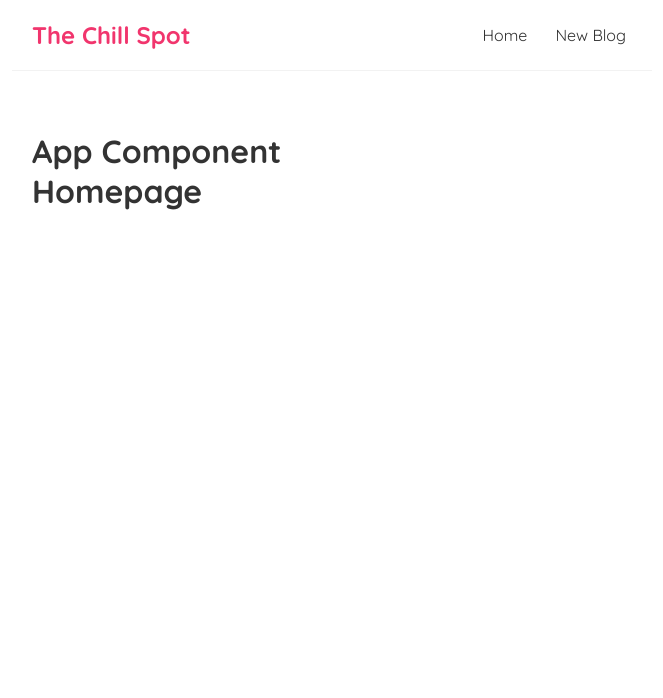
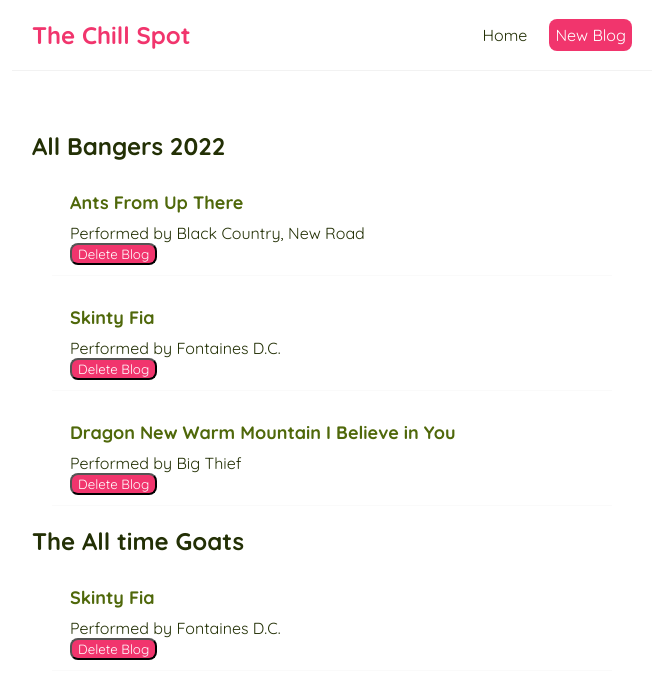
Before and after one commit to Kipkorir74/rock_n_roll, a React (Create React App) app: page / in a window 1280 px wide. Shown: the top 698 px of the page, without its empty margins (308-971 px from the left). Built offline with nearby package versions, Linux system fonts and the light colour scheme.

Commit message:
additional changes to the rock blog page

```diff
--- a/src/App.js
+++ b/src/App.js
@@ -1,13 +1,14 @@
 import logo from './logo.svg';
 import Navbar from './Navbar';
 import Home from './Home';
+
 
 function App() {
   return (
     <div className="App">
        <Navbar/>
       <div className='content'>
-        <h1> App Component</h1>
+
         <Home/>
       </div>
     </div>
--- /dev/null
+++ b/src/BlogList.js
@@ -0,0 +1,19 @@
+const BlogList = ({blogs, title, handleDelete}) => {
+
+
+    return (
+        <div className="blog-list">
+            <h2>{title}</h2>
+            {blogs.map((blog) => (
+                <div className="blogPreview" key = {blog.id}>
+                    <h2>{blog.title}</h2>
+                    <p>Performed by {blog.artist}</p>
+                    <button className="delete" onClick={() => handleDelete(blog.id)}>Delete Blog</button>
+                </div>
+            ))}
+
+        </div>
+     );
+}
+
+export default BlogList;
--- a/src/Home.js
+++ b/src/Home.js
@@ -1,9 +1,28 @@
+import React, { useState } from 'react';
+import BlogList from './BlogList';
+
 const Home = () => {
+
+    const [blogs, setBlogs] = useState([
+        { title:"Ants From Up There ", review:"Black Country, New Road’s second album finds the seven-piece ensemble subtly evolving their experimental post-punk in a way that suggests they are starting to take themselves more seriously.",
+        artist: "Black Country, New Road ", id:"1" },
+        { title:"Skinty Fia", review:"A magnificent third album which serves as the crowning point of a career that is, excitingly, still in its infancy.",
+        artist:"Fontaines D.C.",id:"2"},
+        { title:"Dragon New Warm Mountain I Believe in You", review:"An abundance of styles gives the potential for a new favourite song every time you listen to this rich album.",
+        artist:"Big Thief", id:"3"}
+    ]);
+
+        const handleDelete= (id) => {
+          const newBlogs = blogs.filter()
+        }
+
     return (
         <div className="home">
-            <h1> Homepage</h1>
+            <BlogList blogs = {blogs} title="All Bangers 2022" handleDelete= {handleDelete}/>
+            <BlogList blogs = {blogs.filter((blog)=>blog.artist =="Fontaines D.C.")} title="The All time Goats"/>
         </div>
      );
 }
 
+
 export default Home;
--- a/src/Navbar.js
+++ b/src/Navbar.js
@@ -4,7 +4,11 @@
             <h1>The Chill Spot</h1>
             <div className="links">
                 <a href="/">Home</a>
-                <a href="/create">New Blog</a>
+                <a href="/create" style={{
+                    color:"white",
+                    backgroundColor: "#f1356d",
+                    borderRadius:"8px"
+                }}>New Blog</a>
             </div>
         </nav>
      );
--- a/src/index.css
+++ b/src/index.css
@@ -4,7 +4,7 @@
 * {
   margin: 0;
   font-family: "Quicksand";
-  color: #333;
+  color: #233005;
 }
 .navbar {
   padding: 20px;
@@ -33,3 +33,22 @@
   margin: 40px auto;
   padding: 20px;
 }
+.blogPreview {
+  padding:10px 18px;
+  margin: 20px;
+  border-bottom: 1px solid #fafafa;
+}
+.blogPreview:hover {
+  box-shadow: 1px 5px 3px rgba(0, 0, 0 , 0.5);
+}
+.blogPreview h2 {
+  font-size: 18px;
+  color: #4F680A;
+  margin-bottom: 9px;
+}
+.delete{
+  display: grid;
+  color:white;
+  background-color: #f1356d;
+  border-radius: 8px;
+}
```
